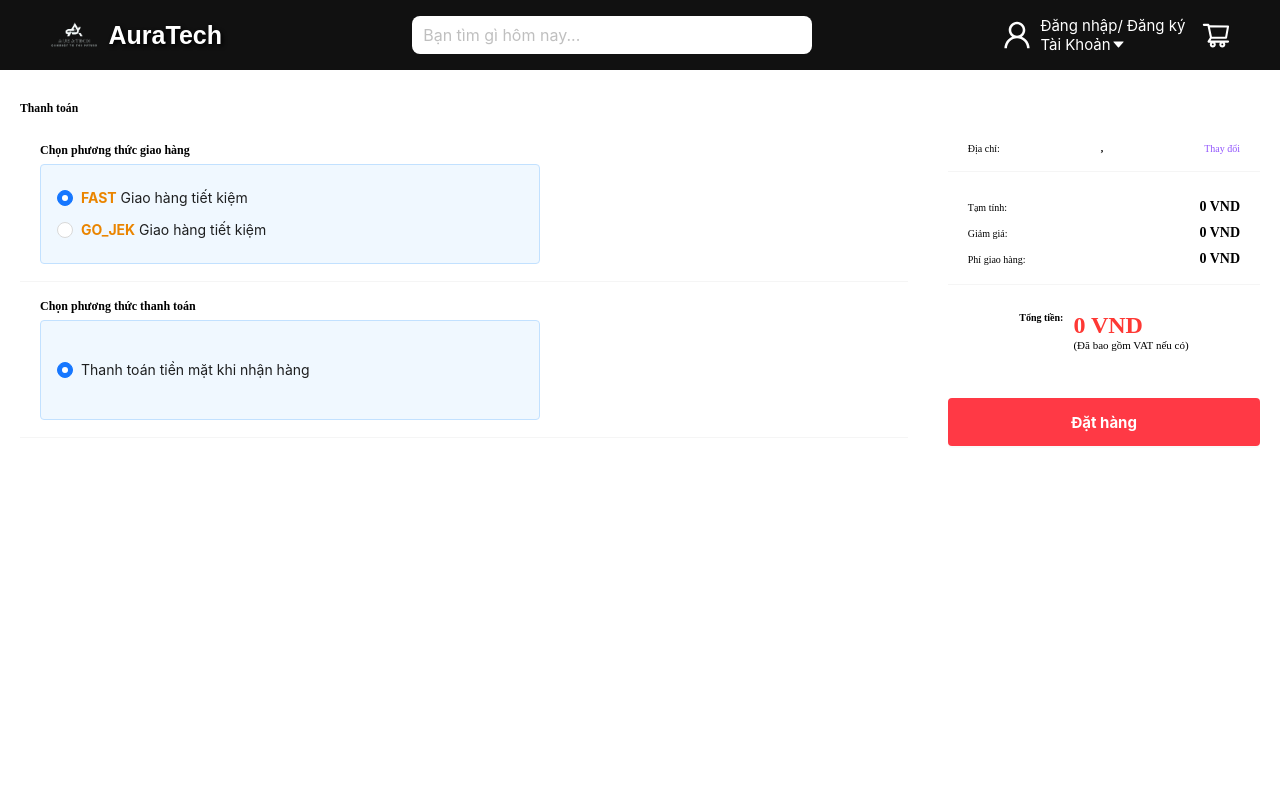
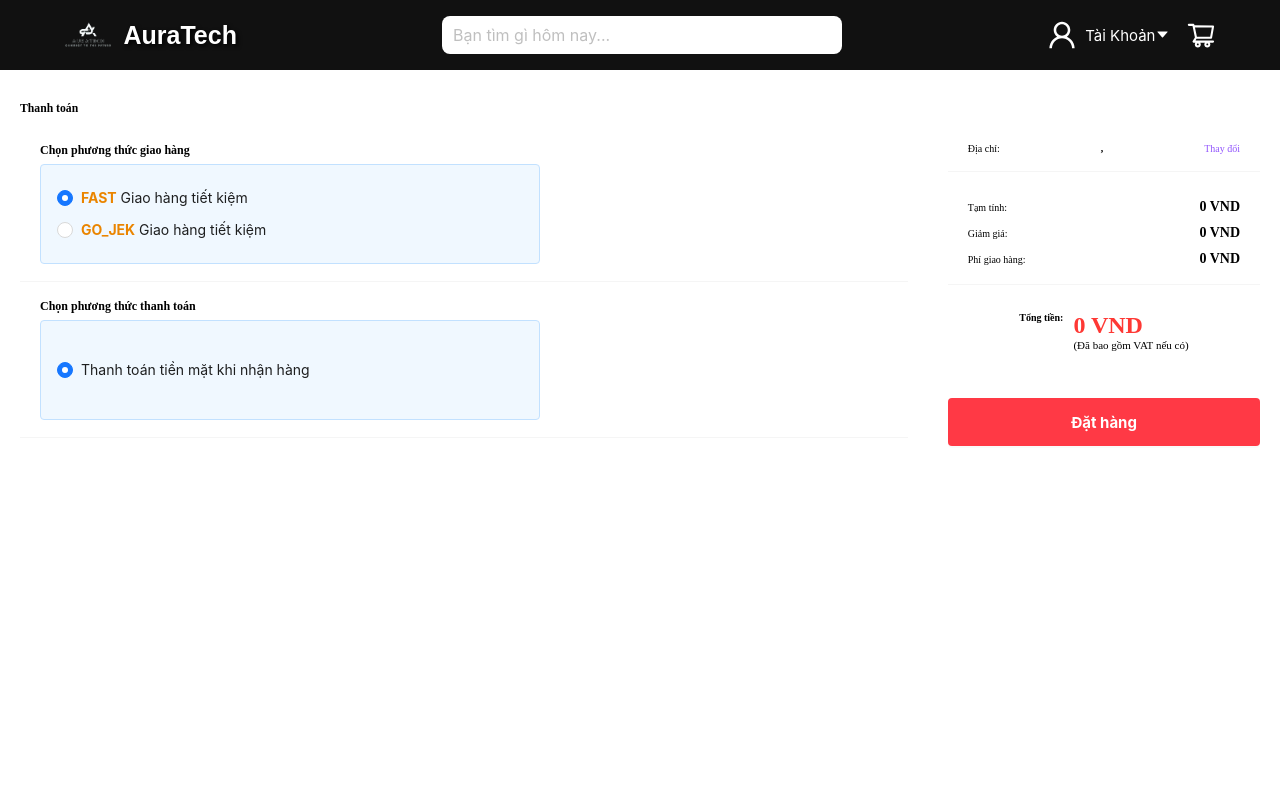
Before and after one commit to hoangphat313/mobile-store-frontend, a React (Create React App) app: page /payment in a window 1280 px wide. Shown: the top 800 px of the page. Built offline with nearby package versions, Linux system fonts and the light colour scheme.

Commit message:
fix header

```diff
--- a/src/components/HeaderComponent/HeaderComponent.jsx
+++ b/src/components/HeaderComponent/HeaderComponent.jsx
@@ -119,7 +119,6 @@ const HeaderComponent = ({ isHiddenSearch = false, isHiddenCart = false }) => {
                             </Popover>
                         ) : (
                             <div onClick={handlerNavigateLogin} style={{ cursor: 'pointer' }}>
-                                <WrapperTextHeaderSmall>Đăng nhập/ Đăng ký</WrapperTextHeaderSmall>
                                 <div>
                                     <WrapperTextHeaderSmall>Tài Khoản</WrapperTextHeaderSmall>
                                     <CaretDownOutlined />
```
